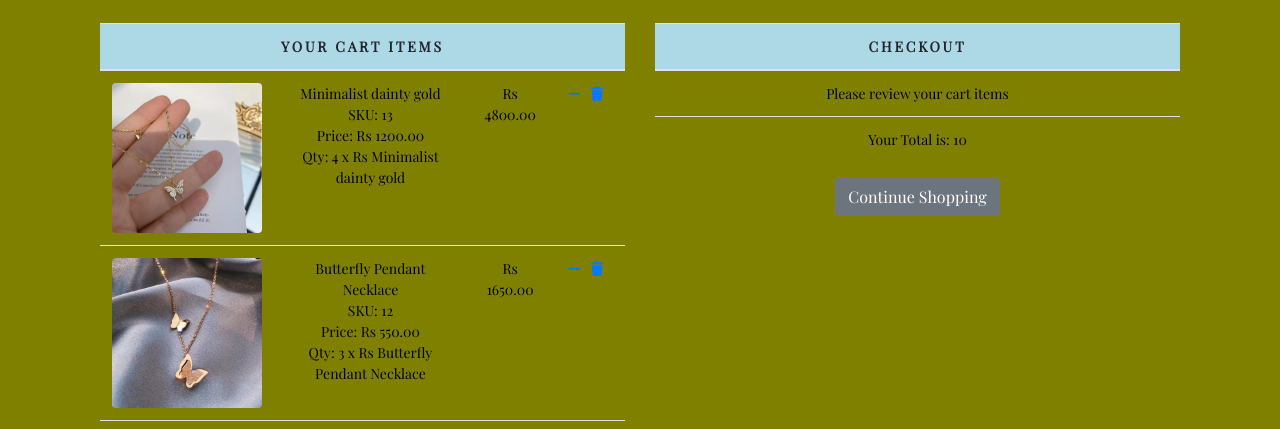
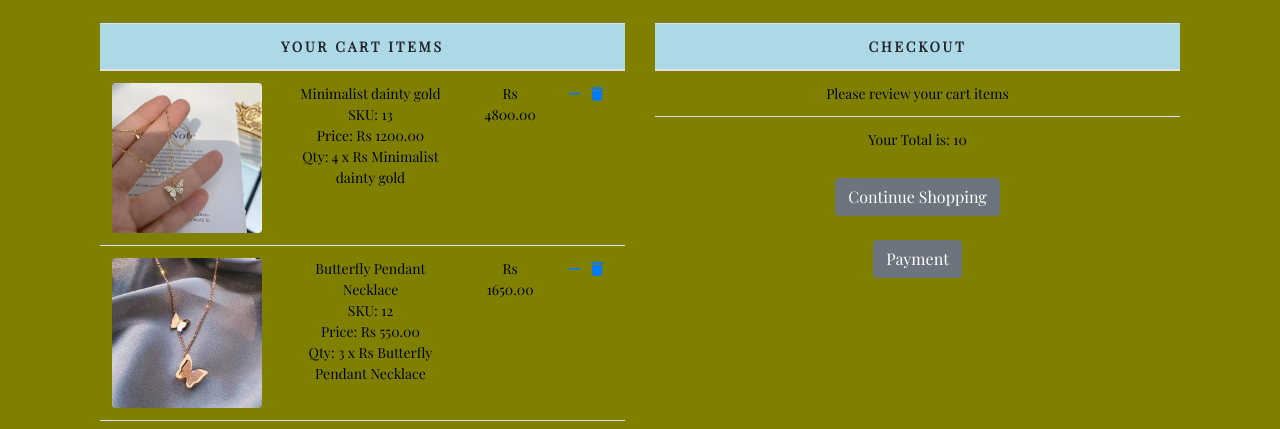
Before and after one commit to mufeedha6320/mySho, a Django app: template shopproject/templates/cart.html in a window 1280 px wide. Shown: the part 249-678 px from the top of the page. Run offline with Django 4.2, Linux system fonts and the light colour scheme; data comes from the database, SQL or seed files in the repository; the template is opened without the code that fills it: values that come from a table or form of the project are taken from there, most other values are stand-ins (such as "Sample title", 1, 10 or a date in 2020); some libraries are stand-ins or nearby versions.

Commit message:
Update cart.html

```diff
--- a/shopproject/templates/cart.html
+++ b/shopproject/templates/cart.html
@@ -35,9 +35,9 @@
         {% for i in cart_items %}
         <tr>
           <td>
-            <a href="i.product.get_absolute_url" >
+
               <img src="{{i.product.image.url}}" class="float-left rounded" alt="img-product" width="150px">
-            </a>
+
           </td>
 
           <td>
@@ -100,6 +100,9 @@
       </table>
       <div class="max-auto">
         <a href="{% url 'shopapp:allProCat' %}" class="btn btn-secondary"> Continue Shopping </a>
+      </div> <br>
+      <div class="max-auto">
+        <a href="{% url 'shopapp:allProCat' %}" class="btn btn-secondary"> Payment </a>
       </div>
     </div>
   </div>
```
